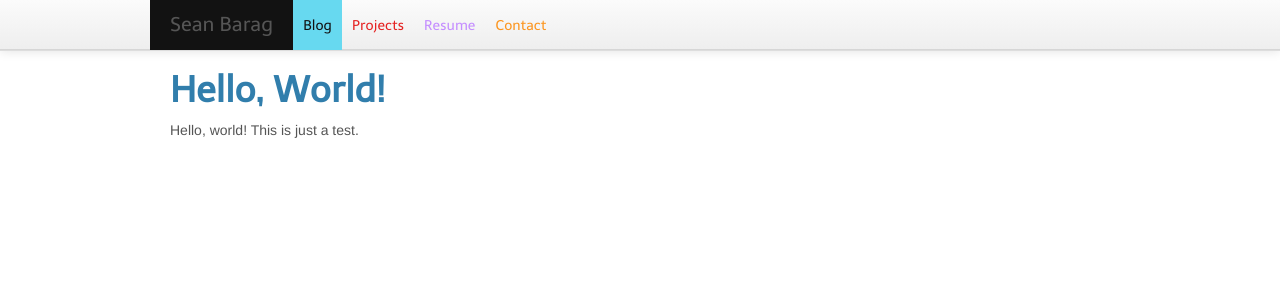
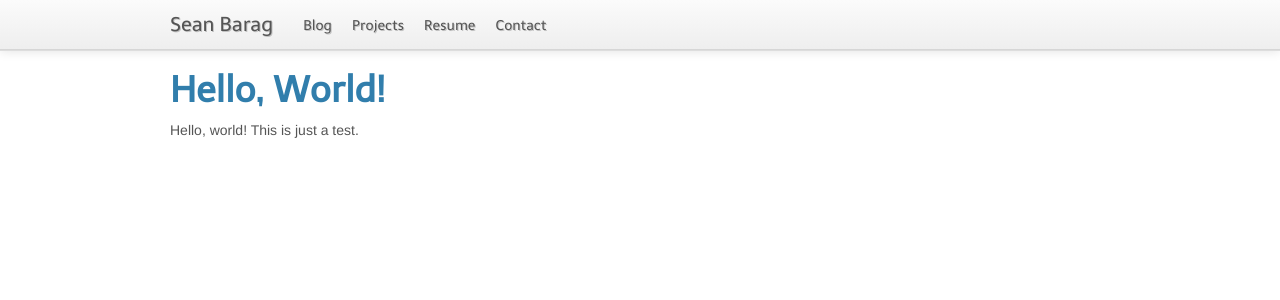
Before and after one commit to sjbarag/sjbarag.github.com, a Jekyll site: the page built from _posts/2012-09-19-hello-world.markdown, in a window 1280 px wide. Shown: the top 300 px of the page. Built offline with Jekyll 4.4.1, drawn with Linux system fonts in a browser that asks for light colours; nearby versions of some CDN libraries; library files that are not in the unit come from our copies; Markdown is read by kramdown in place of the engine named in the settings.

Commit message:
Remove Molokai CSS

```diff
--- a/_layouts/post.html
+++ b/_layouts/post.html
@@ -14,7 +14,6 @@
 				padding-top: 60px; /* 60px to make the container go all the way to the bottom of the topbar */
 			}
 		</style>
-		<link href="/css/molokai-header.css" rel="stylesheet">
 
 		<!-- HTML5 shim, for IE6-8 support of HTML5 elements -->
 		<!--[if lt IE 9]>
```
